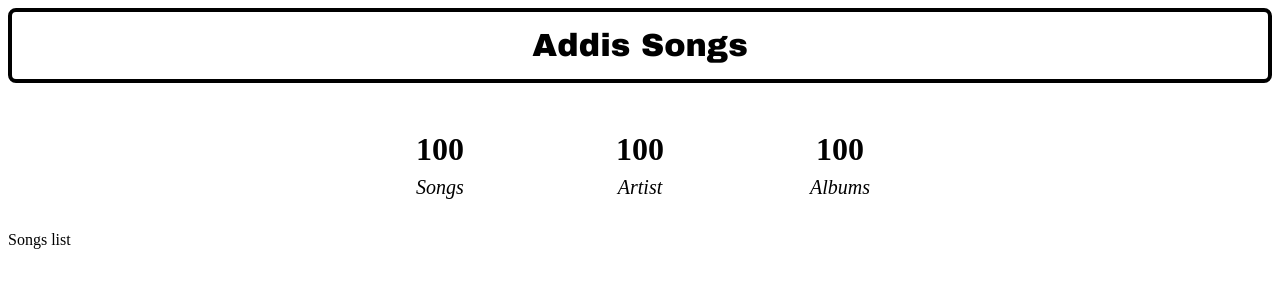
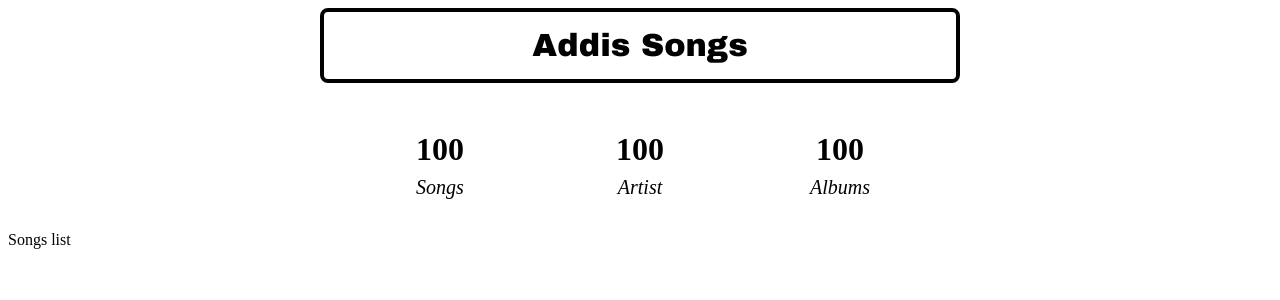
Before and after one commit to mavincci/addis_music, a React (Vite) app in the folder fe_addis_music/: page / in a window 1280 px wide. Shown: the top 300 px of the page. Built offline with nearby package versions, Linux system fonts and the light colour scheme.

Commit message:
fe: appbar width touch

```diff
--- a/fe_addis_music/src/components/app-bar.tsx
+++ b/fe_addis_music/src/components/app-bar.tsx
@@ -9,6 +9,9 @@ const AppBarStyled = styled.section`
   font-weight: 600;
   display: flex;
   justify-content: center;
+  max-width: 600px;
+  margin-left: auto;
+  margin-right: auto;
 `
 
 export const AppBar = () => {
```
